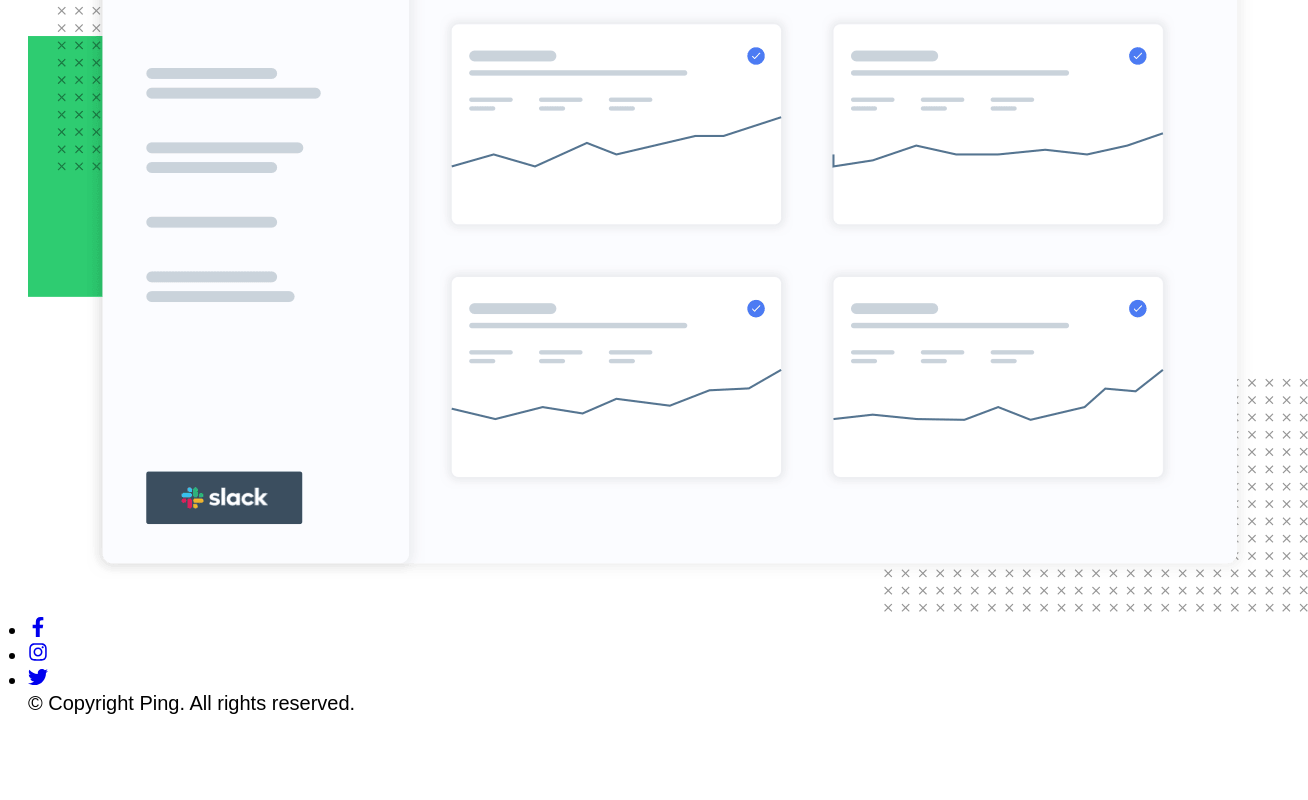
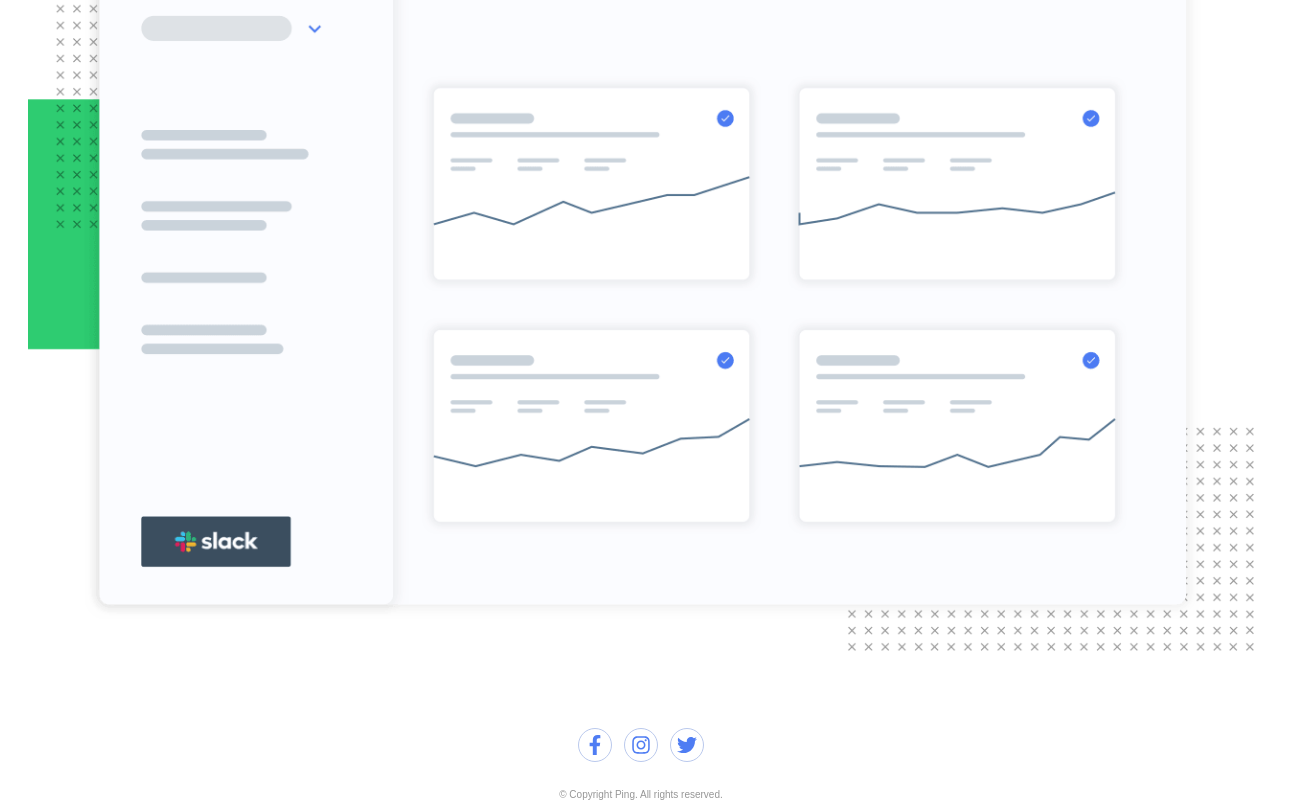
Before and after one commit to Orliland/ping_coming_soon_page, a React (Vite) app: page / in a window 1280 px wide. Shown: the part 479-1279 px from the top of the page, 1308 px wide, since content can reach past the window. Before the commit the page ends 1194 px from the top, so only its background shows below. Built offline with nearby package versions, Linux system fonts and the light colour scheme.

Commit message:
add styles and fix problem with align items

```diff
--- a/src/App.css
+++ b/src/App.css
@@ -1,5 +1,10 @@
 .wrapper {
+  display: grid;
+  grid-auto-rows: auto auto 1fr;
+  gap: 7.2rem;
+
   width: calc(100% - 5.4rem);
+  min-height: calc(100vh - 8.1rem);
   padding: 8.1rem 2.8rem 0;
 }
 
@@ -43,6 +48,10 @@
   color: var(--very-dark-blue);
 }
 
+.main {
+  height: fit-content;
+}
+
 .form {
   display: flex;
   flex-direction: column;
@@ -78,3 +87,21 @@
   font-size: 1.2rem;
   line-height: 1.6rem;
 }
+
+.thumbnail {
+  width: 100%;
+}
+
+.footer {
+  align-self: end;
+}
+
+.footer__copy {
+  margin-top: 2.7rem;
+
+  text-align: center;
+  font-weight: 300;
+  font-size: 1rem;
+
+  color: var(--gray);
+}
--- a/src/App.jsx
+++ b/src/App.jsx
@@ -29,15 +29,16 @@ function App() {
           </button>
         </form>
       </header>
-      <main>
+      <main className="main">
         <img
+          className="thumbnail"
           src={Illustration}
           alt="Illustration of the future dashboard of Ping"
         />
       </main>
-      <footer>
+      <footer className="footer">
         <SocialLinks />
-        <p>© Copyright Ping. All rights reserved.</p>
+        <p className="footer__copy">© Copyright Ping. All rights reserved.</p>
       </footer>
     </div>
   );
--- /dev/null
+++ b/src/components/SocialLinks.css
@@ -0,0 +1,21 @@
+.social-links {
+  display: flex;
+  justify-content: center;
+  gap: 1.2rem;
+
+  list-style: none;
+}
+
+.social-links__link {
+  display: grid;
+  place-items: center;
+
+  width: 3.2rem;
+  height: 3.2rem;
+  border: 0.1rem solid var(--light-pale-blue);
+  border-radius: 50%;
+}
+
+.social-links__icon {
+  color: var(--blue);
+}
--- a/src/components/SocialLinks.jsx
+++ b/src/components/SocialLinks.jsx
@@ -1,10 +1,12 @@
 import { FaFacebookF, FaInstagram, FaTwitter } from "react-icons/fa";
+
+import "./SocialLinks.css";
 
 const Link = ({ Icon }) => {
   return (
-    <li>
-      <a href="#">
-        <Icon />
+    <li className="social-links__item">
+      <a href="#" className="social-links__link">
+        <Icon className="social-links__icon" />
       </a>
     </li>
   );
@@ -12,7 +14,7 @@ const Link = ({ Icon }) => {
 
 const SocialLinks = () => {
   return (
-    <ul>
+    <ul className="social-links">
       <Link Icon={FaFacebookF} />
       <Link Icon={FaInstagram} />
       <Link Icon={FaTwitter} />
```
